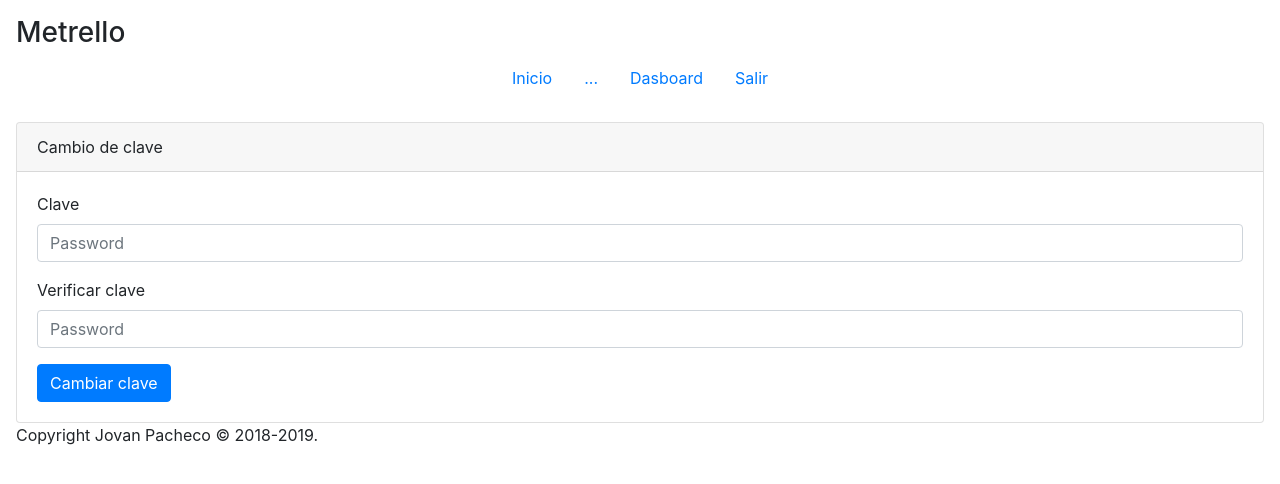
After one commit to jovanpacheco/metrello, a Django app: page /perfil/ in a window 1280 px wide. The commit adds this page. Shown: the top 484 px of the page. Run offline with Django 3.2, Linux system fonts and the light colour scheme; some libraries are stand-ins or nearby versions.

Commit message:
Vista de perfil - cambio de clave

```diff
--- a/metrello/templates/dashboard.html
+++ b/metrello/templates/dashboard.html
@@ -8,10 +8,9 @@
 
 {% block title %} Dashboard - metrello {% endblock title %}
 {% block links_top %}
-<a class="nav-link" href="#" id="text_username">...</a>
 <a class="nav-link" href="{% url 'inicio' %}">Inicio</a>
+<a class="nav-link" href="{% url 'perfil' %}" id="text_username">...</a>
 <a class="nav-link active" href="#">Dasboard</a>
-<a class="nav-link" href="{% url 'perfil' %}">Perfil</a>
 <a class="nav-link" href="#" id="salir" >Salir</a>
 {% endblock links_top %}
 
--- /dev/null
+++ b/metrello/templates/perfil.html
@@ -0,0 +1,43 @@
+{% extends "base.html" %}
+{% load static %}
+{% block extra_head %}
+<link rel="stylesheet" href="{% static 'css/todo.css' %}">
+<link rel="stylesheet" href="{% static 'font-awesome/css/font-awesome.min.css' %}">
+
+{% endblock extra_head %}
+
+{% block title %} Tu perfil {% endblock title %}
+{% block links_top %}
+<a class="nav-link" href="{% url 'inicio' %}">Inicio</a>
+<a class="nav-link active" href="#" id="text_username">...</a>
+<a class="nav-link" href="{% url 'dashboard' %}">Dasboard</a>
+<a class="nav-link" href="#" id="salir" >Salir</a>
+{% endblock links_top %}
+
+
+{% block content %}
+
+
+<div class="card mt-4 justify-content-center">
+  <div class="card-header">
+    Cambio de clave
+  </div>
+  <div class="card-body">
+  <form>
+    <div class="form-group">
+      <label for="password1">Clave</label>
+      <input type="password" class="form-control" id="password1" placeholder="Password" />
+    </div>
+    <div class="form-group">
+      <label for="password2">Verificar clave</label>
+      <input type="password" class="form-control" id="password2" placeholder="Password" />
+    </div>
+    <button type="button" class="btn btn-primary" id="btn_clave">Cambiar clave</button>
+  </form>
+  </div>
+</div>
+
+
+{% endblock content %}{% block extra_js %}
+<script src="{% static 'scripts/perfil.js' %}"></script>
+{% endblock extra_js %}
```
Also changed, not shown: 2 other files.
